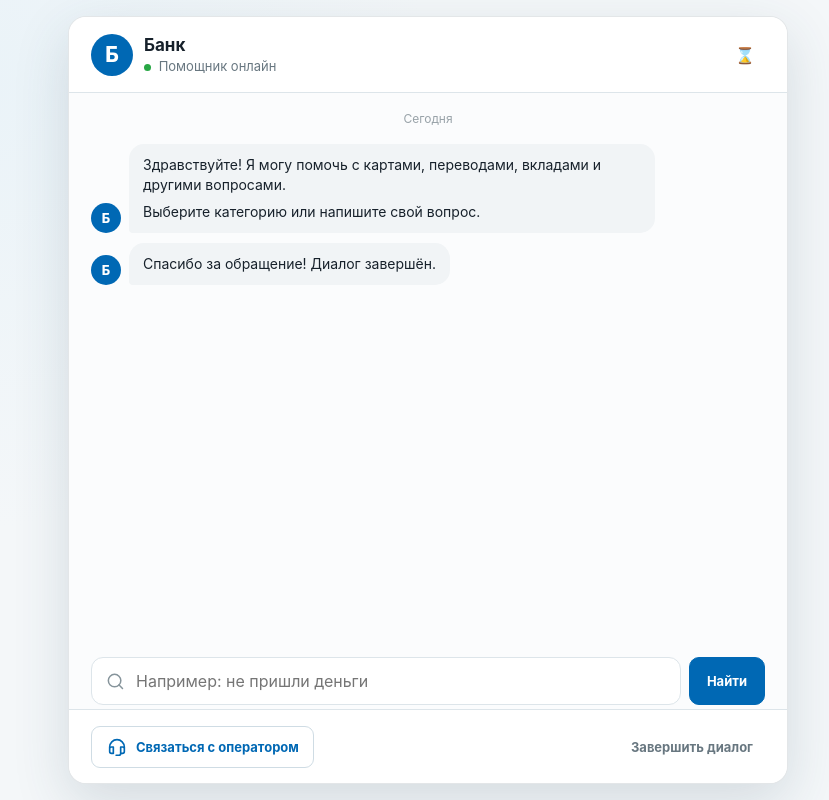
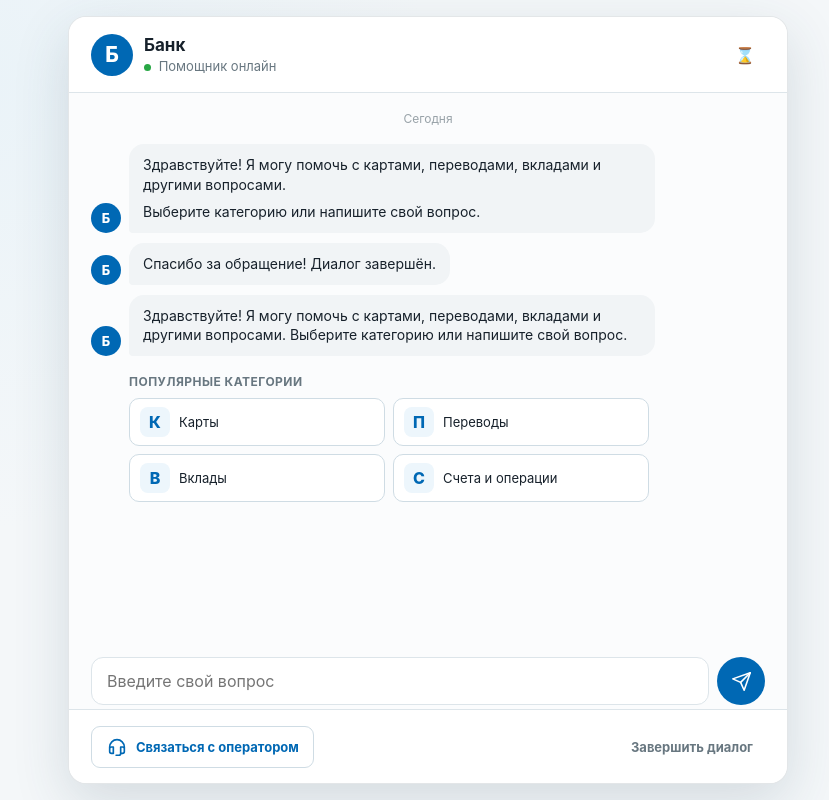
Before and after one commit to tsypinda/masterskaya-2026, a plain HTML site: page index.html in a window 1280 px wide. Both pictures are taken after a click on the button "Завершить диалог". Shown: the whole page, without its empty margins (212-1041 px from the left). Drawn offline with Linux system fonts and the light colour scheme.

Commit message:
Improve bank chatbot flow and update CJM
Co-authored-by: Copilot App <223556219+Copilot@users.noreply.github.com>

```diff
--- a/index.html
+++ b/index.html
@@ -47,15 +47,17 @@
         </div>
       </section>
 
-      <form class="persistent-search" id="searchForm" role="search">
+      <form class="persistent-search" id="searchForm">
         <div class="search-controls">
           <label class="search-box" for="searchInput">
+            <input id="searchInput" type="text" placeholder="Введите свой вопрос" autocomplete="off" aria-label="Введите свой вопрос" />
+          </label>
+          <button class="search-submit" type="submit" aria-label="Отправить вопрос" title="Отправить вопрос">
             <svg viewBox="0 0 24 24" aria-hidden="true">
-              <path d="m21 21-4.4-4.4m2.4-5.1a7.5 7.5 0 1 1-15 0 7.5 7.5 0 0 1 15 0Z" />
+              <path d="M22 2 11 13" />
+              <path d="m22 2-7 20-4-9-9-4Z" />
             </svg>
-            <input id="searchInput" type="search" placeholder="Например: не пришли деньги" autocomplete="off" aria-label="Поиск по ключевым словам" />
-          </label>
-          <button class="search-submit" type="submit">Найти</button>
+          </button>
         </div>
       </form>
 
--- a/script.js
+++ b/script.js
@@ -263,7 +263,7 @@ function searchRequest(query) {
     <div class="option-grid">${matches.slice(0, 4).map((question) => `
       <button class="option-button ranked-option" type="button" data-answer="${question.id}">
         <span>${question.question}</span>
-        ${isAdmin ? `<small>Релевантность: ${question.relevance}%</small>` : ""}
+        <small class="admin-relevance" ${isAdmin ? "" : "hidden"}>Релевантность: ${question.relevance}%</small>
       </button>
     `).join("")}</div>
     ${alternativesMarkup()}
@@ -345,6 +345,21 @@ function endDialog() {
   document.querySelectorAll(".options-block").forEach((block) => block.remove());
   addBotMessage("Спасибо за обращение! Диалог завершён.");
   showToast("Диалог завершён");
+
+  window.setTimeout(() => {
+    currentMessages = [];
+    currentSessionStarted = new Date().toISOString();
+    addBotMessage("Здравствуйте! Я могу помочь с картами, переводами, вкладами и другими вопросами. Выберите категорию или напишите свой вопрос.");
+    const starter = document.createElement("div");
+    starter.className = "starter-panel";
+    starter.id = "starterPanel";
+    starter.innerHTML = `
+      <p class="section-label">Популярные категории</p>
+      <div class="category-grid" id="categoryGrid"></div>`;
+    chatBody.appendChild(starter);
+    renderCategoryGrid(document.getElementById("categoryGrid"));
+    scrollToEnd();
+  }, 700);
 }
 
 function starterMarkup() {
@@ -435,6 +450,9 @@ function updateAdminUi() {
   document.querySelectorAll("[data-admin-only]").forEach((element) => {
     element.hidden = !isAdmin;
   });
+  document.querySelectorAll(".admin-relevance").forEach((element) => {
+    element.hidden = !isAdmin;
+  });
   document.body.classList.toggle("admin-mode", isAdmin);
 }
 
--- a/styles.css
+++ b/styles.css
@@ -276,18 +276,28 @@ button {
 }
 
 .search-submit {
-  min-width: 76px;
-  padding: 0 14px;
-  border: 1px solid var(--blue);
-  border-radius: 10px;
+  width: 48px;
+  min-width: 48px;
+  display: grid;
+  place-items: center;
+  padding: 0;
+  border: 0;
+  border-radius: 50%;
   background: var(--blue);
   color: #fff;
-  font-size: 13px;
-  font-weight: 700;
+}
+
+.search-submit svg {
+  width: 21px;
+  height: 21px;
+  fill: none;
+  stroke: currentColor;
+  stroke-width: 1.8;
+  stroke-linecap: round;
+  stroke-linejoin: round;
 }
 
 .search-submit:hover {
-  border-color: var(--blue-dark);
   background: var(--blue-dark);
 }
 
```
Also changed, not shown: 3 other files.
